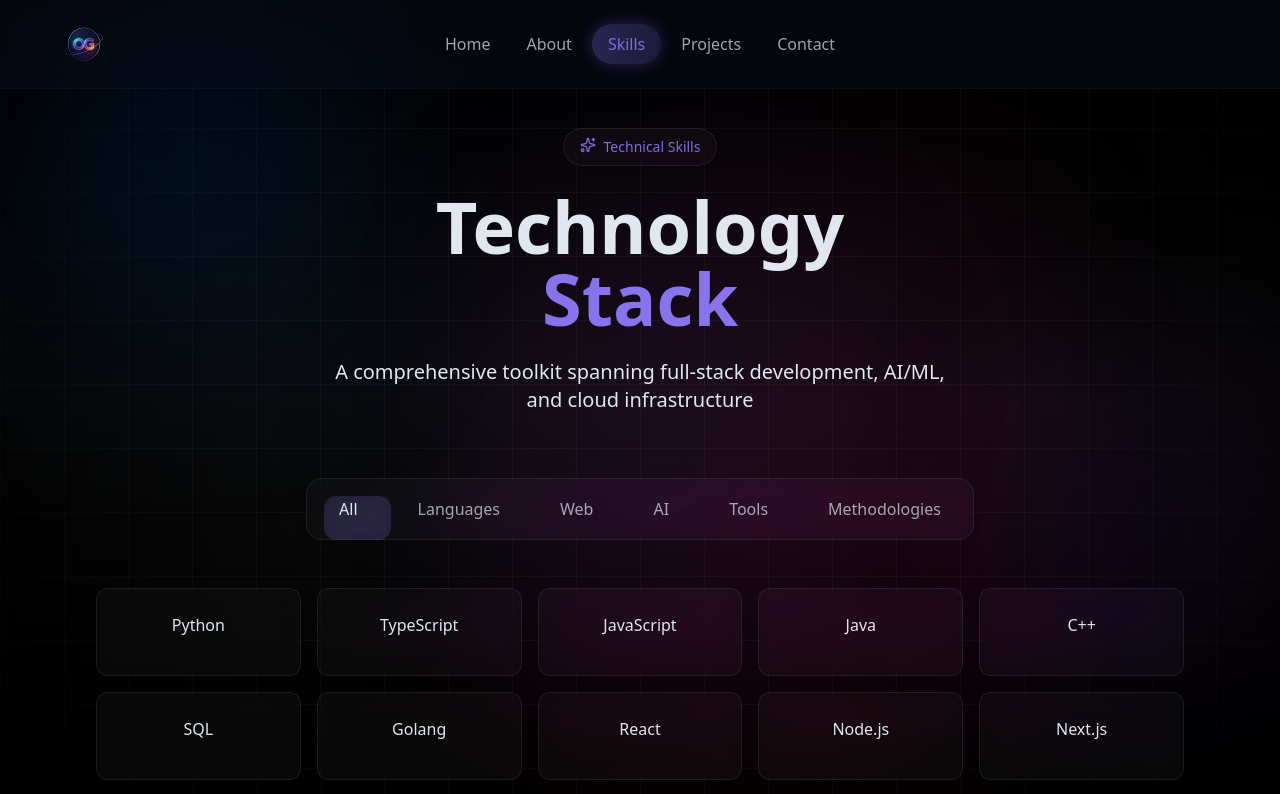
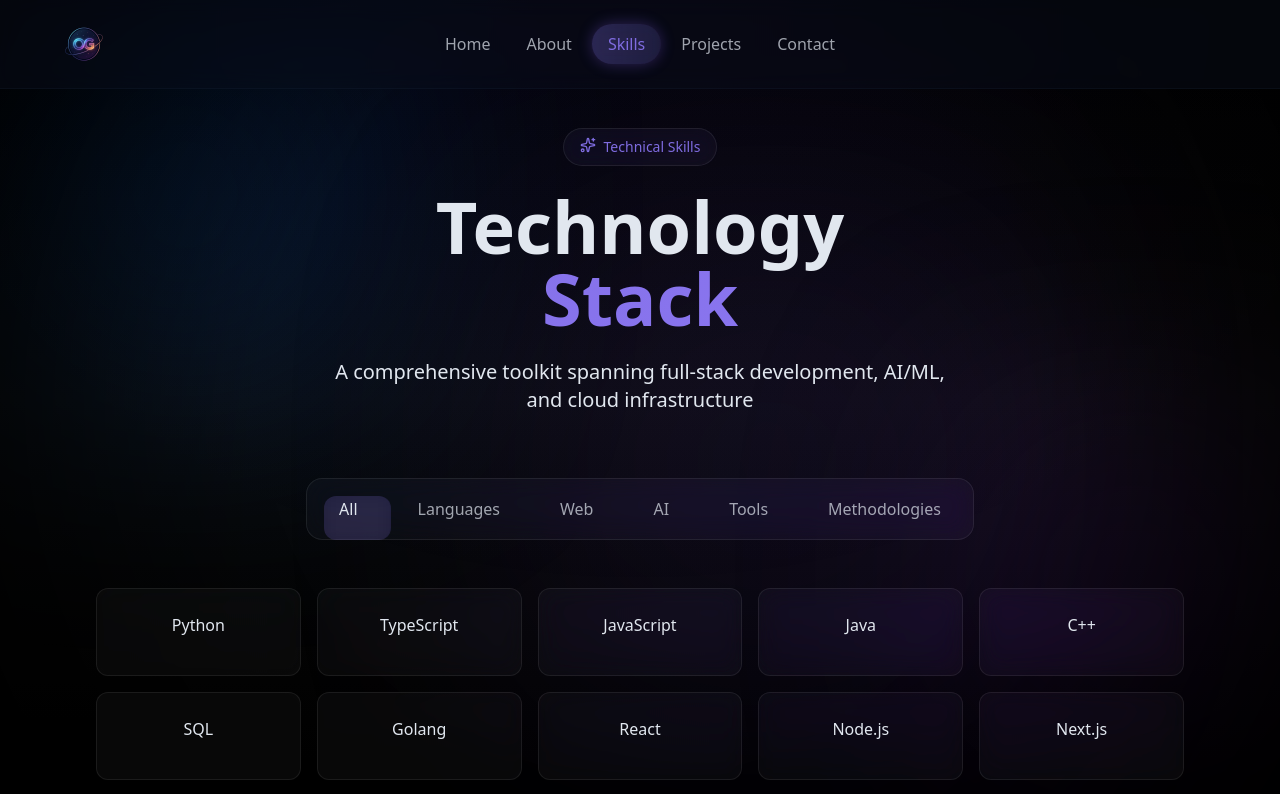
Before and after one commit to grudzinskio/Personal_Website, a React (Vite) app: page /skills in a window 1280 px wide. Shown: the top 794 px of the page. Built offline with nearby package versions, Linux system fonts and the light colour scheme.

Commit message:
fixed some background changes

```diff
--- a/src/components/sections/Experience.jsx
+++ b/src/components/sections/Experience.jsx
@@ -41,7 +41,7 @@
 
 const ExperienceItem = ({ role, company, location, period, description, index, logo }) => {
     const ref = useRef(null);
-    const isInView = useInView(ref, { once: true, margin: '-50px' });
+    const isInView = useInView(ref, { once: false, margin: '-50px' });
 
     return (
         <motion.div
@@ -89,7 +89,7 @@
 
 export const Experience = () => {
     const sectionRef = useRef(null);
-    const isInView = useInView(sectionRef, { once: true, margin: '-100px' });
+    const isInView = useInView(sectionRef, { once: false, margin: '-100px' });
 
     return (
         <div id="experience" className="min-h-screen flex flex-col items-center justify-center px-6 md:px-8 py-20 md:py-32">
@@ -138,25 +138,6 @@
                     </div>
                 </div>
 
-                {/* Skills summary */}
-                <motion.div
-                    initial={{ opacity: 0, y: 30 }}
-                    animate={isInView ? { opacity: 1, y: 0 } : { opacity: 0, y: 30 }}
-                    transition={{ duration: 0.6, delay: 0.6 }}
-                    className="mt-20 text-center"
-                >
-                    <h3 className="text-lg font-medium text-foreground mb-6">Core Technologies</h3>
-                    <div className="flex flex-wrap justify-center gap-3">
-                        {['Python', 'TypeScript', 'React', 'Node.js', 'Java', 'SQL', 'Machine Learning', 'LangChain', 'Docker', 'GitHub Actions'].map((skill) => (
-                            <span
-                                key={skill}
-                                className="px-4 py-2 text-sm text-muted-foreground bg-card rounded-lg border border-border hover:border-primary/30 hover:bg-card/80 transition-all cursor-default"
-                            >
-                                {skill}
-                            </span>
-                        ))}
-                    </div>
-                </motion.div>
             </div>
         </div>
     );
--- a/src/components/sections/HeroIntroSection.jsx
+++ b/src/components/sections/HeroIntroSection.jsx
@@ -38,7 +38,7 @@
 
 export const HeroIntroSection = () => {
   const sectionRef = useRef(null);
-  const isInView = useInView(sectionRef, { once: true, amount: 0.2 });
+  const isInView = useInView(sectionRef, { once: false, amount: 0.2 });
 
   return (
     <section ref={sectionRef} className="relative min-h-screen w-full overflow-hidden flex items-center justify-center py-16 sm:py-20 md:py-32">
@@ -47,7 +47,7 @@
           {/* Left Column: Typography */}
           <motion.div
             initial={{ opacity: 0, x: -50 }}
-            animate={isInView ? { opacity: 1, x: 0 } : {}}
+            animate={isInView ? { opacity: 1, x: 0 } : { opacity: 0, x: -50 }}
             transition={{ duration: 0.8, ease: [0.4, 0, 0.2, 1] }}
             className="space-y-8"
           >
@@ -72,7 +72,7 @@
                 <motion.p
                   key={index}
                   initial={{ opacity: 0, y: 20 }}
-                  animate={isInView ? { opacity: 1, y: 0 } : {}}
+                  animate={isInView ? { opacity: 1, y: 0 } : { opacity: 0, y: 20 }}
                   transition={{ duration: 0.6, delay: 0.2 + index * 0.1 }}
                   className="text-sm sm:text-base md:text-lg text-muted-foreground leading-relaxed"
                 >
@@ -84,7 +84,7 @@
             {/* Stats */}
             <motion.div
               initial={{ opacity: 0, y: 20 }}
-              animate={isInView ? { opacity: 1, y: 0 } : {}}
+              animate={isInView ? { opacity: 1, y: 0 } : { opacity: 0, y: 20 }}
               transition={{ duration: 0.6, delay: 0.5 }}
               className="grid grid-cols-3 gap-4 sm:gap-6 pt-4"
             >
@@ -106,7 +106,7 @@
           {/* Right Column: Code Editor */}
           <motion.div
             initial={{ opacity: 0, x: 50 }}
-            animate={isInView ? { opacity: 1, x: 0 } : {}}
+            animate={isInView ? { opacity: 1, x: 0 } : { opacity: 0, x: 50 }}
             transition={{ duration: 0.8, delay: 0.2, ease: [0.4, 0, 0.2, 1] }}
           >
             <CodeEditorWindow />
@@ -124,7 +124,7 @@
   const [isTyping, setIsTyping] = useState(true);
   const timeoutRef = useRef(null);
   const editorRef = useRef(null);
-  const isInView = useInView(editorRef, { once: false, amount: 0.3 });
+  const isInView = useInView(editorRef, { once: false, amount: 0.2 });
 
   useEffect(() => {
     // Only animate when in view
--- a/src/components/sections/NavigationPanels.jsx
+++ b/src/components/sections/NavigationPanels.jsx
@@ -49,7 +49,7 @@
         <motion.div
           initial={{ opacity: 0, y: 30 }}
           whileInView={{ opacity: 1, y: 0 }}
-          viewport={{ once: true }}
+          viewport={{ once: false }}
           transition={{ duration: 0.6 }}
           className="text-center mb-12 sm:mb-16"
         >
@@ -69,7 +69,7 @@
               key={panel.title}
               initial={{ opacity: 0, y: 30 }}
               whileInView={{ opacity: 1, y: 0 }}
-              viewport={{ once: true }}
+              viewport={{ once: false }}
               transition={{ duration: 0.5, delay: index * 0.1 }}
             >
               <Link to={panel.href}>
--- a/src/components/ui/AnimatedSection.jsx
+++ b/src/components/ui/AnimatedSection.jsx
@@ -9,7 +9,7 @@
   children,
   delay = 0,
   className = '',
-  once = true
+  once = false
 }) => {
   const ref = useRef(null);
   const isInView = useInView(ref, { once, amount: 0.2 });
@@ -52,7 +52,7 @@
   className = ''
 }) => {
   const ref = useRef(null);
-  const isInView = useInView(ref, { once: true, amount: 0.2 });
+  const isInView = useInView(ref, { once: false, amount: 0.2 });
 
   const containerVariants = {
     hidden: { opacity: 0 },
--- a/src/components/ui/Background.jsx
+++ b/src/components/ui/Background.jsx
@@ -22,20 +22,17 @@
                 }}
             />
 
-            {/* Layer 2: Grid Pattern */}
-            <div className="absolute inset-0 bg-grid" style={{ opacity: 1 }} />
-
             {/* Layer 3: Animated Gradient Blob 1 (Blue) */}
             <motion.div
                 style={{ y: blob1Y }}
-                className="absolute -top-40 -left-40 w-[600px] h-[600px] rounded-full animate-blob"
+                className="absolute -top-40 -left-40 w-[700px] h-[700px] rounded-full animate-blob"
                 aria-hidden="true"
             >
                 <div
                     className="w-full h-full"
                     style={{
-                        background: 'radial-gradient(circle, rgba(0,112,243,0.2) 0%, rgba(0,112,243,0.05) 50%, transparent 100%)',
-                        filter: 'blur(60px)'
+                        background: 'radial-gradient(circle, rgba(0,112,243,0.18) 0%, rgba(0,112,243,0.04) 60%, transparent 100%)',
+                        filter: 'blur(80px)'
                     }}
                 />
             </motion.div>
@@ -43,19 +40,19 @@
             {/* Layer 4: Animated Gradient Blob 2 (Purple) */}
             <motion.div
                 style={{ y: blob2Y }}
-                className="absolute top-1/3 -right-40 w-[500px] h-[500px] rounded-full animate-blob animation-delay-200"
+                className="absolute top-1/3 -right-40 w-[600px] h-[600px] rounded-full animate-blob animation-delay-200"
                 aria-hidden="true"
             >
                 <div
                     className="w-full h-full"
                     style={{
-                        background: 'radial-gradient(circle, rgba(121,40,202,0.15) 0%, rgba(121,40,202,0.05) 50%, transparent 100%)',
-                        filter: 'blur(60px)'
+                        background: 'radial-gradient(circle, rgba(121,40,202,0.14) 0%, rgba(121,40,202,0.03) 60%, transparent 100%)',
+                        filter: 'blur(80px)'
                     }}
                 />
             </motion.div>
 
-            {/* Layer 5: Animated Gradient Blob 3 (Pink) */}
+            {/* Layer 5: Animated Gradient Blob 3 (Pink/Indigo) */}
             <motion.div
                 style={{ y: blob3Y }}
                 className="absolute bottom-0 left-1/3 w-[700px] h-[700px] rounded-full animate-blob animation-delay-400"
@@ -64,17 +61,17 @@
                 <div
                     className="w-full h-full"
                     style={{
-                        background: 'radial-gradient(circle, rgba(255,0,128,0.1) 0%, transparent 100%)',
-                        filter: 'blur(60px)'
+                        background: 'radial-gradient(circle, rgba(99,60,220,0.1) 0%, transparent 100%)',
+                        filter: 'blur(100px)'
                     }}
                 />
             </motion.div>
 
-            {/* Layer 6: Radial Gradient Overlay (Top) */}
+            {/* Layer 6: Apple-style top radial highlight */}
             <div
-                className="absolute top-0 left-1/2 -translate-x-1/2 w-full h-[800px]"
+                className="absolute top-0 left-1/2 -translate-x-1/2 w-[120%] h-[600px]"
                 style={{
-                    background: 'radial-gradient(circle at center, rgba(0,112,243,0.05) 0%, transparent 50%, transparent 100%)'
+                    background: 'radial-gradient(ellipse at center top, rgba(80,60,200,0.07) 0%, transparent 70%)'
                 }}
             />
 
```
Also changed, not shown: src/components/sections/VideoScrollSection.tsx (+6 -7 lines).
